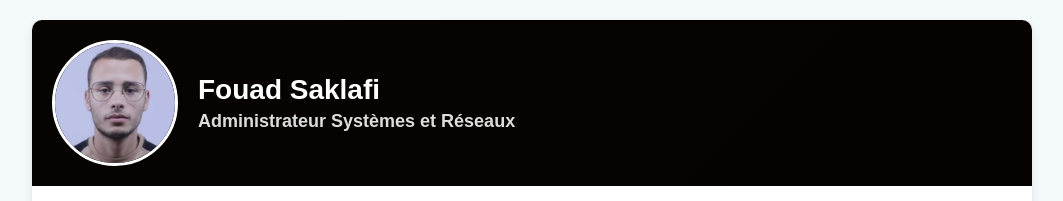
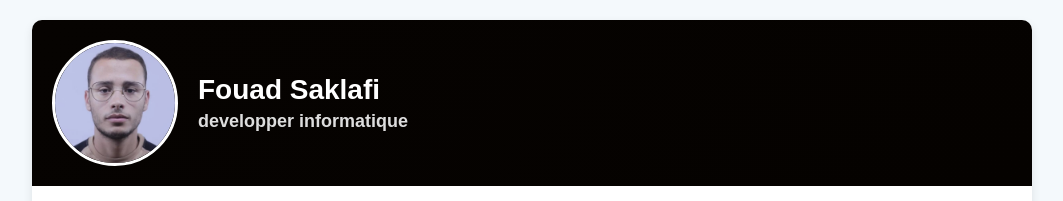
Before and after one commit to fouadsaklafi/fouadsaklafi.github.io, a plain HTML site: page index.html in a window 1280 px wide. Shown: the top 201 px of the page, without its empty margins (108-1171 px from the left). Drawn offline with Linux system fonts and the light colour scheme.

Commit message:
Update index.html

```diff
--- a/index.html
+++ b/index.html
@@ -144,7 +144,7 @@
             <img src="profile-picture.jpg" alt="Fouad Saklafi">
             <div>
                 <h1>Fouad Saklafi</h1>
-                <h2>Administrateur Systèmes et Réseaux</h2>
+                <h2>developper informatique</h2>
             </div>
         </div>
 
```
